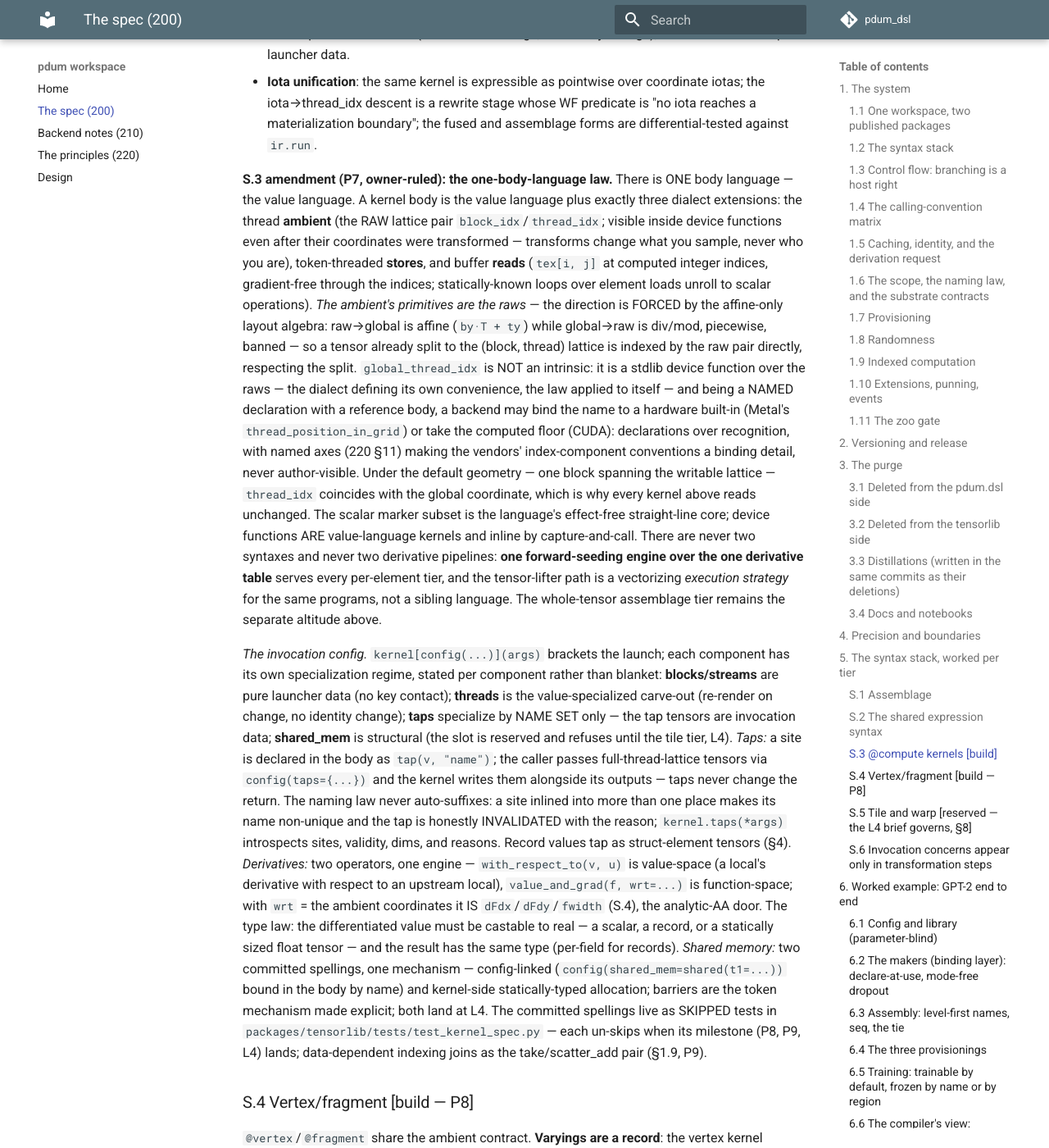
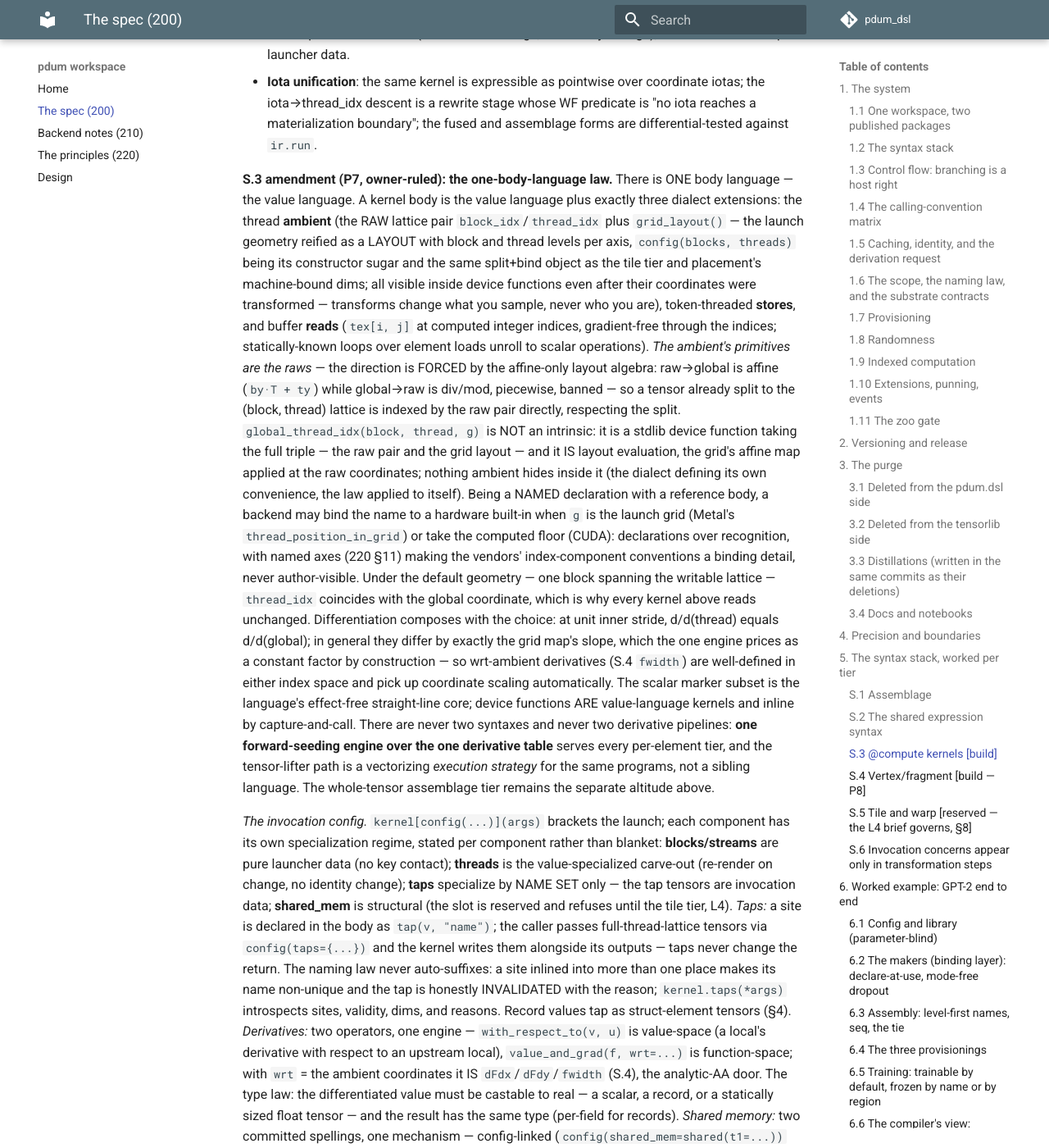
Before and after one commit to habemus-papadum/pdum_dsl, an MkDocs documentation site: the page built from docs/design/200_the-spec.md, in a window 1280 px wide and 1400 px high, scrolled down 18398 px. Shown: the whole window at 82% size. Built offline with MkDocs 1.6.1 and Material for MkDocs 9.7.7, drawn with Linux system fonts in a browser that asks for light colours; comment, search, counter and statistics services are not loaded.

Commit message:
ambient refinement: the grid is a layout; global takes the full triple
Owner ruling round two: the ambient exposes grid_layout() — the launch
geometry reified as a LAYOUT with block and thread levels per axis
(config(blocks, threads) is its constructor sugar; the same split+bind
object as the tile tier and placement's machine-bound dims). And
global_thread_idx(block, thread, g) takes the full triple — raw pair
plus grid — because it IS layout evaluation: the grid's affine map
applied at the raw coordinates. Nothing ambient hides inside it; the
name remains backend-bindable when g is the launch grid.

Derivative note recorded: at unit inner stride d/d(thread) equals
d/d(global); in general they differ by exactly the grid map's slope,
which the one engine prices as a constant factor — wrt-ambient
derivatives are well-defined in either index space.

Co-Authored-By: Claude Fable 5 <noreply@anthropic.com>
Claude-Session: https://claude.ai/code/session_01R3fb1TG8xEXk6AXPYP6TSz

```diff
--- a/docs/design/200_the-spec.md
+++ b/docs/design/200_the-spec.md
@@ -913,9 +913,13 @@ my_shader(f, img, launch=grid(blocks=ceil_div(img.shape, 16), threads=(16, 16)))
 **S.3 amendment (P7, owner-ruled): the one-body-language law.** There
 is ONE body language — the value language. A kernel body is the value
 language plus exactly three dialect extensions: the thread **ambient**
-(the RAW lattice pair `block_idx`/`thread_idx`; visible inside device
-functions even after their coordinates were transformed — transforms
-change what you sample, never who you are), token-threaded **stores**,
+(the RAW lattice pair `block_idx`/`thread_idx` plus `grid_layout()` —
+the launch geometry reified as a LAYOUT with block and thread levels
+per axis, `config(blocks, threads)` being its constructor sugar and
+the same split+bind object as the tile tier and placement's
+machine-bound dims; all visible inside device functions even after
+their coordinates were transformed — transforms change what you
+sample, never who you are), token-threaded **stores**,
 and buffer **reads** (`tex[i, j]` at computed integer indices,
 gradient-free through the indices; statically-known loops over element
 loads unroll to scalar operations). *The ambient's primitives are the
@@ -923,16 +927,24 @@ raws* — the direction is FORCED by the affine-only layout algebra:
 raw→global is affine (`by·T + ty`) while global→raw is div/mod,
 piecewise, banned — so a tensor already split to the (block, thread)
 lattice is indexed by the raw pair directly, respecting the split.
-`global_thread_idx` is NOT an intrinsic: it is a stdlib device
-function over the raws — the dialect defining its own convenience,
-the law applied to itself — and being a NAMED declaration with a
-reference body, a backend may bind the name to a hardware built-in
-(Metal's `thread_position_in_grid`) or take the computed floor (CUDA):
+`global_thread_idx(block, thread, g)` is NOT an intrinsic: it is a
+stdlib device function taking the full triple — the raw pair and the
+grid layout — and it IS layout evaluation, the grid's affine map
+applied at the raw coordinates; nothing ambient hides inside it (the
+dialect defining its own convenience, the law applied to itself).
+Being a NAMED declaration with a reference body, a backend may bind
+the name to a hardware built-in when `g` is the launch grid (Metal's
+`thread_position_in_grid`) or take the computed floor (CUDA):
 declarations over recognition, with named axes (220 §11) making the
 vendors' index-component conventions a binding detail, never
 author-visible. Under the default geometry — one block spanning the
 writable lattice — `thread_idx` coincides with the global coordinate,
-which is why every kernel above reads unchanged. The scalar marker
+which is why every kernel above reads unchanged. Differentiation
+composes with the choice: at unit inner stride, d/d(thread) equals
+d/d(global); in general they differ by exactly the grid map's slope,
+which the one engine prices as a constant factor by construction — so
+wrt-ambient derivatives (S.4 `fwidth`) are well-defined in either
+index space and pick up coordinate scaling automatically. The scalar marker
 subset is the language's
 effect-free straight-line core; device functions ARE value-language
 kernels and inline by capture-and-call. There are never two syntaxes
```
Also changed, not shown: docs/design/220_principles.md (+5 -3 lines), 1 other file.
